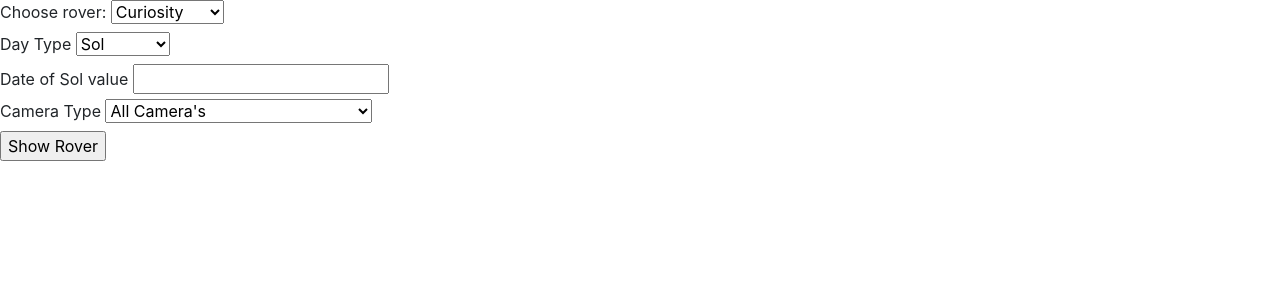
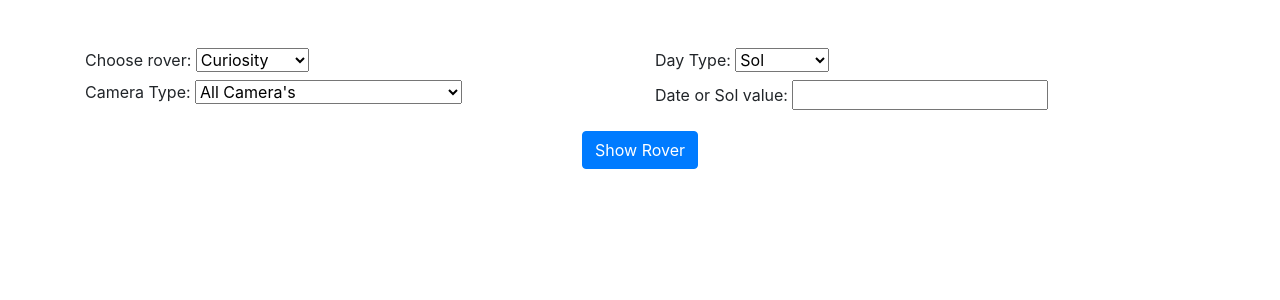
Before and after one commit to DemRossi/Nasa-Api, a PHP site: page /rovers.php in a window 1280 px wide. Shown: the top 300 px of the page. Run offline with PHP 8.4, Linux system fonts and the light colour scheme.

Commit message:
Changed css namings, added styling

```diff
--- a/classes/Rover.class.php
+++ b/classes/Rover.class.php
@@ -9,8 +9,6 @@ class Rover
 
 	public function getData()
 	{
-
-		var_dump($this->buildUrl());
 		$ch = curl_init($this->buildUrl());
 
 		curl_setopt($ch, CURLOPT_HTTPGET, true);
--- a/includes/head.inc.php
+++ b/includes/head.inc.php
@@ -2,3 +2,4 @@
 <meta http-equiv="X-UA-Compatible" content="IE=edge">
 <meta name="viewport" content="width=device-width, initial-scale=1.0">
 <link rel="stylesheet" href="https://cdn.jsdelivr.net/npm/bootstrap@4.3.1/dist/css/bootstrap.min.css" integrity="sha384-ggOyR0iXCbMQv3Xipma34MD+dH/1fQ784/j6cY/iJTQUOhcWr7x9JvoRxT2MZw1T" crossorigin="anonymous">
+<link rel="stylesheet" type="text/css" href="resources/css/style.css">
--- /dev/null
+++ b/resources/css/style.css
@@ -0,0 +1,14 @@
+.parameters__wrapper{
+    margin-top: 3em;
+}
+.parameters__btn .btn{
+    display: block;
+    margin: 0 auto;
+}
+.data__wrapper{
+    width: 100%;
+    margin: 1.5em 0;
+}
+.data__wrapper .card{
+    margin: 1.5em 0;
+}
--- a/rovers.php
+++ b/rovers.php
@@ -9,7 +9,7 @@ if (!empty($_POST)) {
 
     try {
         $rover = new Rover();
-        $rover->setName($_POST['rover']);
+        $rover->setName($_POST['name']);
         $rover->setDateType($_POST['dateType']);
         $rover->setDateValue($_POST['date']);
         $rover->setCameraType($_POST['cameraType']);
@@ -30,36 +30,27 @@ if (!empty($_POST)) {
 </head>
 
 <body>
-    <div class="input__rover-settings-wrapper">
-        <form action="" method="post">
+    <div class="container">
+        <div class="parameters parameters__wrapper">
+            <form action="" method="post" class="form">
                 <?php if (isset($error)) : ?>
-                <div class="form__error">
-                    <p>
+                    <div class="alert alert-danger" role="alert">
                         <?php echo $error; ?>
-                    </p>
                     </div>
                 <?php endif; ?>
-            <div class="input__rover-setting--rover">
-                <label for="rover">Choose rover: </label>
-                <select name="rover">
+                <div class="row">
+                    <div class="form-group col">
+                        <div class="parameters__name">
+                            <label for="name">Choose rover: </label>
+                            <select name="name">
                                 <option value="curiosity">Curiosity</option>
                                 <option value="opportunity">Opportunity</option>
                                 <option value="spirit">Spirit</option>
                             </select>
                         </div>
-            <div class="input__rover-setting--date-type">
-                <label for="dateType">Day Type</label>
-                <select name="dateType">
-                    <option value="sol">Sol</option>
-                    <option value="earth_date">Earth day</option>
-                </select>
-            </div>
-            <div class="input__rover-setting--date">
-                <label for="date">Date of Sol value </label>
-                <input class="input__settings" type="text" name="date">
-            </div>
-            <div class="input__rover-setting--camera-type">
-                <label for="cameraType">Camera Type</label>
+
+                        <div class="parameters__camera-type">
+                            <label for="cameraType">Camera Type:</label>
                             <select name="cameraType">
                                 <!-- TODO: add other camera's by input of the rover  -->
                                 <option value="all">All Camera's</option>
@@ -68,19 +59,44 @@ if (!empty($_POST)) {
                                 <option value="NAVCAM">Navigation Camera</option>
                             </select>
                         </div>
-            <div class="form--btn">
-                <input type="submit" name="submit" value="Show Rover">
+                    </div>
+                    <div class="form-group col">
+                        <div class="parameters__data-type">
+                            <label for="dateType">Day Type:</label>
+                            <select name="dateType">
+                                <option value="sol">Sol</option>
+                                <option value="earth_date">Earth day</option>
+                            </select>
+                        </div>
+
+                        <div class="parameters__date">
+                            <label for="date">Date or Sol value:</label>
+                            <input class="input__settings" type="text" name="date">
+                        </div>
+                    </div>
+                </div>
+                <div class="parameters__btn">
+                    <input class="btn btn-primary" type="submit" name="submit" value="Show Rover">
                 </div>
             </form>
         </div>
 
+
         <?php if (isset($obj)) : ?>
+            <div class="data__wrapper card-columns">
                 <?php foreach ($obj as $o) : ?>
-            <div class="test">
-                <img src="<?php echo $o['img_src']; ?>" alt="test">
+                <div class="card">
+                    <img class="card-img-top" src="<?php echo $o['img_src']; ?>" alt="Rover image cap">
+                    <div class="card-body">
+                        <h5 class="card-title"><?php echo $o['rover']['name']; ?></h5>
                     </div>
+                </div>
+
             <?php endforeach; ?>
+            </div>
+
         <?php endif; ?>
+    </div>
 </body>
 
 </html>
```
Lines whose indentation alone changed are shown as unchanged.
